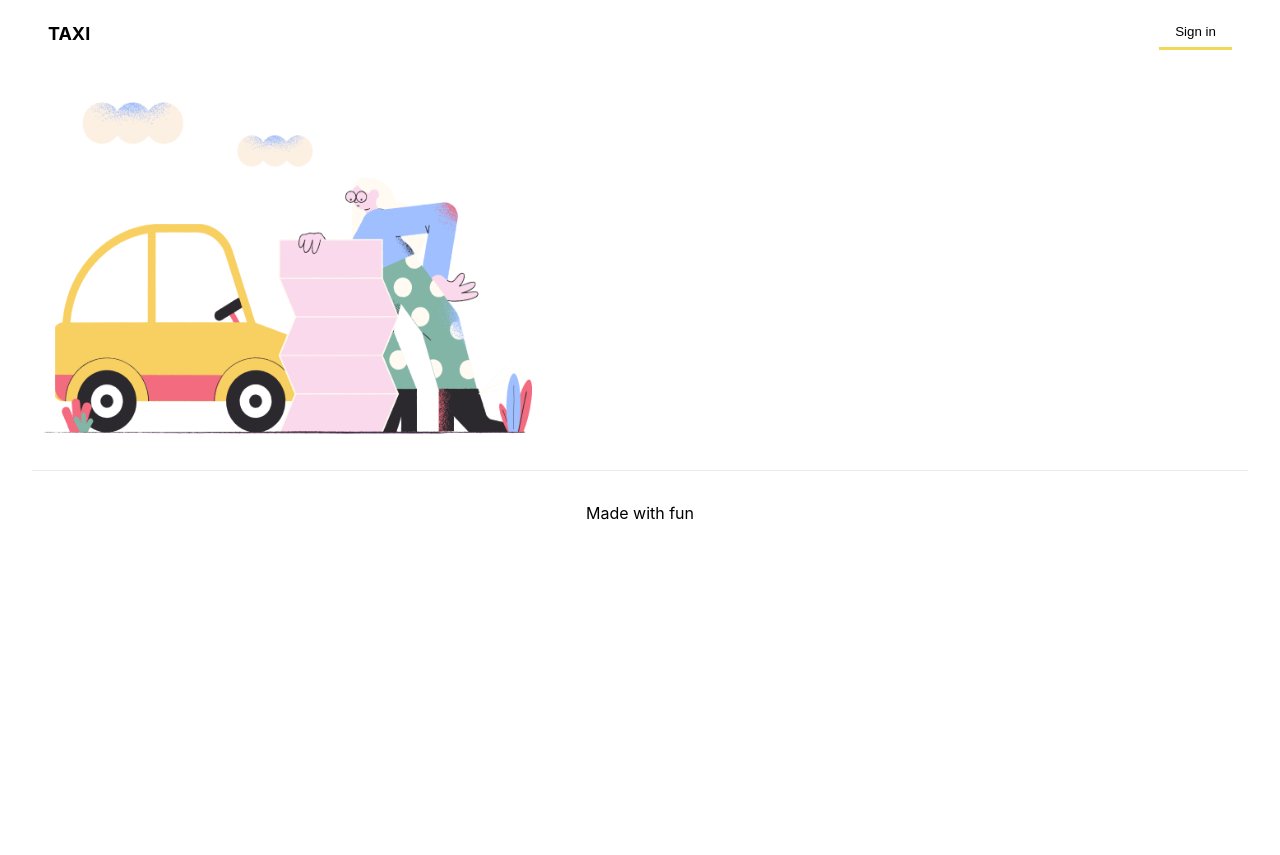
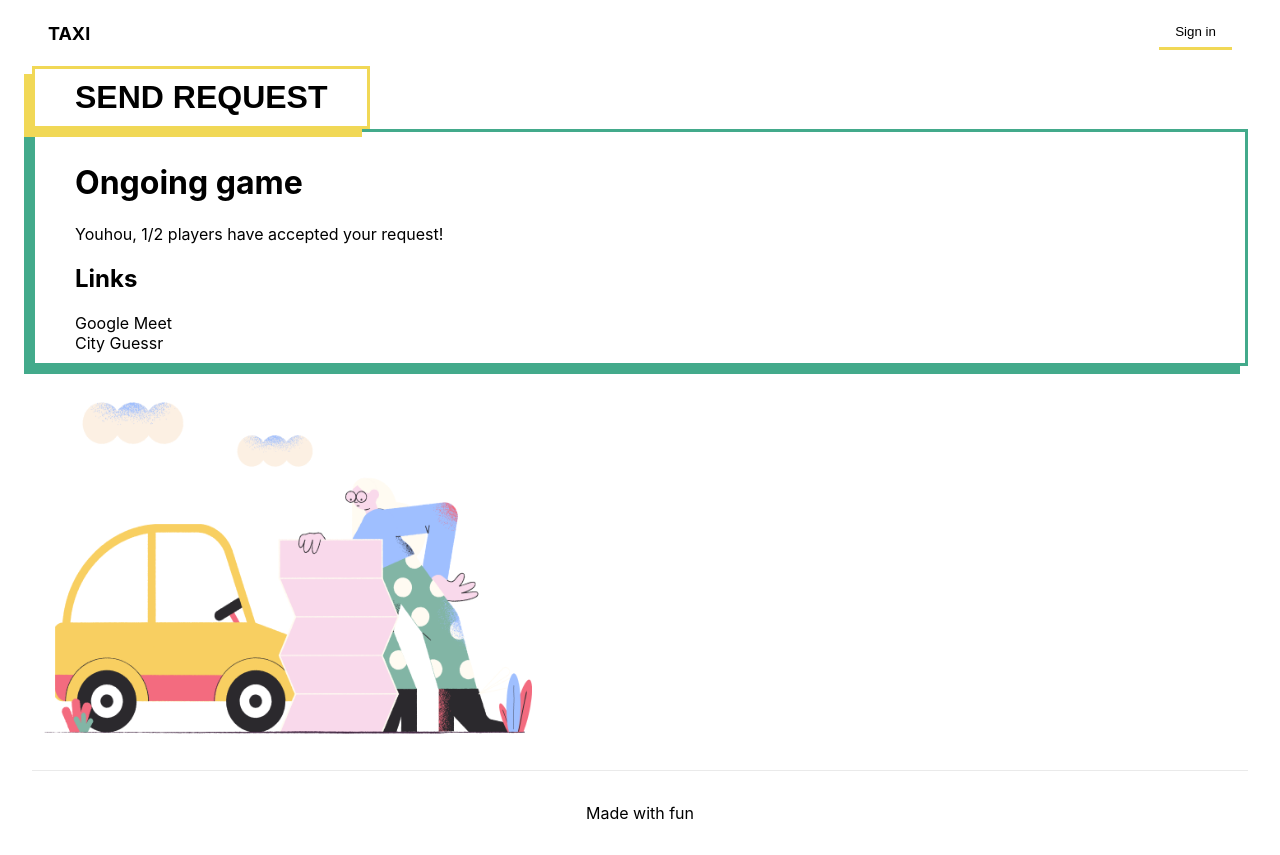
Before and after one commit to paulinewang/project-taxi, a Next.js app: page / in a window 1280 px wide. Before the commit the page ends 800 px from the top, so only its background shows below. Built offline with nearby package versions, Linux system fonts and the light colour scheme; no server answers.

Commit message:
add components: send request, ongoing game

```diff
--- /dev/null
+++ b/Components/InviteButton.tsx
@@ -0,0 +1,21 @@
+import styled from "styled-components";
+
+const Button = styled.button`
+  text-transform: uppercase;
+  font: Roboto;
+  font-weight: bold;
+  font-size: 32px;
+  padding: 10px 40px;
+  background-color: white;
+  cursor: pointer;
+  border: 3px solid ${({ theme }) => theme.colors.yellow};
+  box-shadow: -0.5rem 0.5rem ${({ theme }) => theme.colors.yellow};
+`;
+
+const InviteButton = () => {
+  return (
+    <Button onClick={() => console.log("sending invite")}>Send request</Button>
+  );
+};
+
+export default InviteButton;
--- a/Components/Layout.tsx
+++ b/Components/Layout.tsx
@@ -1,6 +1,8 @@
 import { ReactNode } from "react";
 import styled from "styled-components";
 import Header from "./Header";
+import InviteButton from "./InviteButton";
+import OngoingGame from "./OngoingGame";
 
 const Main = styled.main`
   flex: 1;
@@ -14,7 +16,11 @@ const Layout = ({ children }: LayoutProps) => {
   return (
     <>
       <Header />
-      <Main>{children}</Main>
+      <Main>
+        <InviteButton />
+        <OngoingGame />
+        {children}
+      </Main>
     </>
   );
 };
--- /dev/null
+++ b/Components/OngoingGame.tsx
@@ -0,0 +1,30 @@
+import styled from "styled-components";
+
+const Wrapper = styled.div`
+  padding: 10px 40px;
+  border: 3px solid ${({ theme }) => theme.colors.green};
+  box-shadow: -0.5rem 0.5rem ${({ theme }) => theme.colors.green};
+`;
+
+const OngoingGame = () => {
+  return (
+    <Wrapper>
+      <h1>Ongoing game</h1>
+      <p>Youhou, 1/2 players have accepted your request!</p>
+
+      <div>
+        <h2>Links</h2>
+        <a href="https://meet.google.com/uys-dbiq-nfm" target="blank">
+          Google Meet
+        </a>
+        <br />
+
+        <a href="https://virtualvacation.us/private-room" target="blank">
+          City Guessr
+        </a>
+      </div>
+    </Wrapper>
+  );
+};
+
+export default OngoingGame;
--- a/shared/theme.ts
+++ b/shared/theme.ts
@@ -1,7 +1,8 @@
 const theme = {
   colors: {
     primary: "#0070f3",
-    yellow: '#f1d856',
+    yellow: "#f1d856",
+    green: "#43AA8B",
   },
 };
 
```
